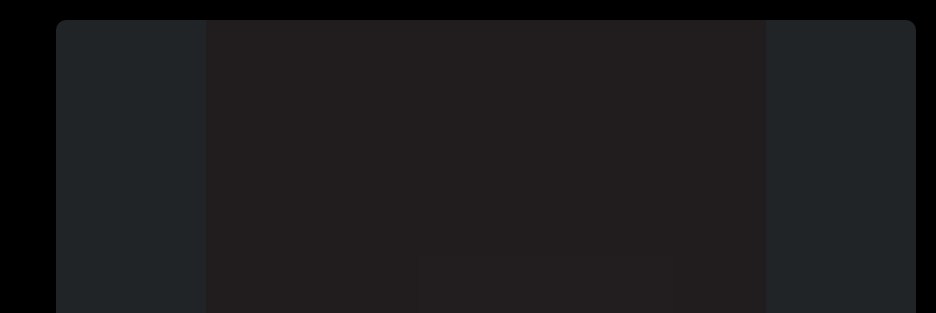
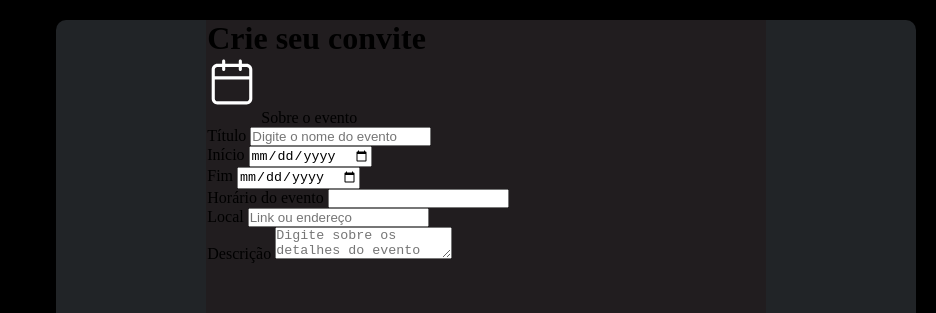
Before and after one commit to ricardo-werner/Rocketseat_FullStack_Desafio_Pratico_Formulario_de_Convite, a plain HTML site: page index.html in a window 1280 px wide. Shown: the top 313 px of the page, 344-1280 px from the left. Drawn offline with nearby package versions, Linux system fonts and the light colour scheme.

Commit message:
feat: criado o formulario do evento

```diff
--- a/index.html
+++ b/index.html
@@ -33,9 +33,73 @@
         </div>
       </aside>
       <main>
-          <div class="container">
+        <div class="container">
+          <form>
+            <h1>Crie seu convite</h1>
+            <p>
+              <img
+                src="./assets/icon/calendar.svg"
+                alt="ícone de calendário"
+                class="icon"
+              />
+              Sobre o evento
+            </p>
 
-          </div>
+            <div class="input-content">
+              <label for="event-name">Título</label>
+              <input
+                type="text"
+                id="event-name"
+                name="event-name"
+                placeholder="Digite o nome do evento"
+              />
+            </div>
+
+            <div class="input-content">
+              <label for="event-date">Início</label>
+              <input
+                type="date"
+                id="event-date"
+                name="event-date"
+                placeholder="DD/MM/AAAA, --:--"
+              />
+            </div>
+
+            <div class="input-content">
+              <label for="event-date">Fim</label>
+              <input
+                type="date"
+                id="event-date"
+                name="event-date"
+                placeholder="DD/MM/AAAA, --:--"
+              />
+            </div>
+
+            <div class="input-content">
+              <label for="event-type">Horário do evento</label>
+              <input type="text" id="event-type" name="event-type" />
+            </div>
+
+            <div class="input-content">
+              <label for="event-location">Local</label>
+              <input
+                type="text"
+                id="event-location"
+                name="event-location"
+                placeholder="Link ou endereço"
+              />
+            </div>
+
+            <div class="input-content">
+              <label for="message">Descrição</label>
+              <textarea
+                id="message"
+                name="message"
+                placeholder="Digite sobre os detalhes do evento"
+              ></textarea>
+            </div>
+          </form>
+        </div>
       </main>
     </div>
   </body>
```
